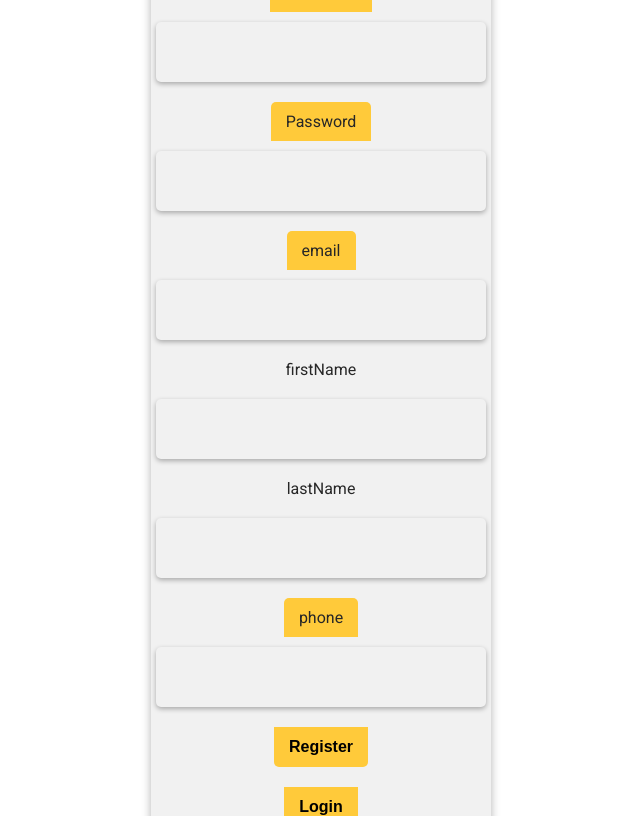
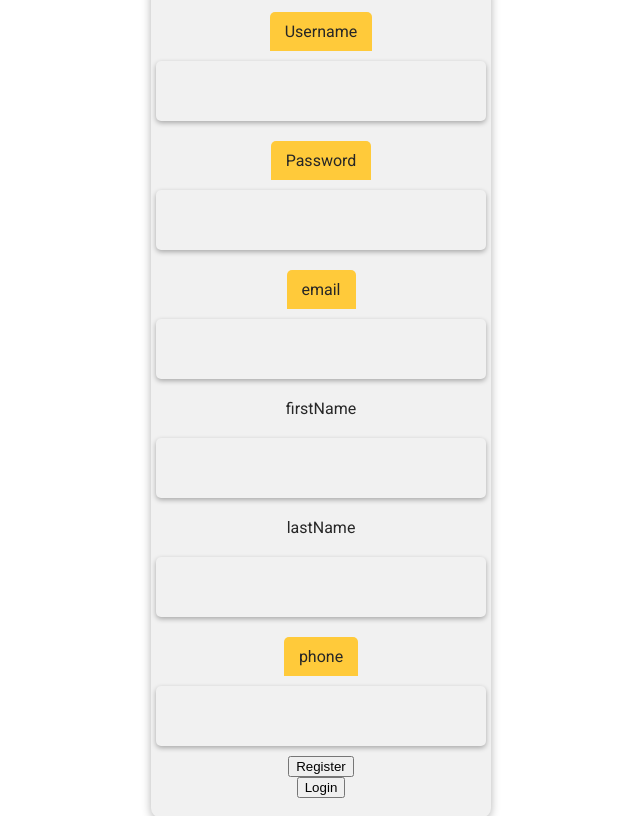
Before and after one commit to CupKido/FullstackPart6, a React (Vite) app in the folder client/: page /Login in a window 1280 px wide. Both pictures are taken after a click on the button "Register". Shown: the whole page, without its empty margins (319-959 px from the left). Built offline with nearby package versions, Linux system fonts and the light colour scheme.

Commit message:
fixed register

```diff
--- a/client/src/Components/Login/Login.jsx
+++ b/client/src/Components/Login/Login.jsx
@@ -43,11 +43,13 @@
     }
     getUser(username, password).then((response) => {
       if (response.status === 200) {
+        console.log(response.data);
         alert("Login successful");
         const user = response.data;
         user.password = password;
+        navigate('/UserInfo');
+        userUpdatedFunction(user);
         onLogIn(user);
-        navigate("/");
       }
       else {
         console.log('Login Failed');
@@ -86,7 +88,7 @@
         />
         <p className='login-error'>{loginError}</p>
         <button className="login-button" type="submit">Login</button>
-        <button type="submit" onClick={handleSubmitRegister} >Register</button>
+        <button type="button" onClick={handleSubmitRegister} >Register</button>
       </form>
     </div>
   );
--- a/client/src/Components/Register/Register.jsx
+++ b/client/src/Components/Register/Register.jsx
@@ -102,8 +102,8 @@
                         onChange={(event) => setphone(event.target.value)}
                     />
                 </div>
-                <button type="submit" onClick={handleSubmitRegister} >Register</button>
-                <button type="submit" onClick={handleSubmitLogin} >Login</button>
+                <button type="button" onClick={handleSubmitRegister} >Register</button>
+                <button type="button" onClick={handleSubmitLogin} >Login</button>
 
             </form>
         </main>
```
